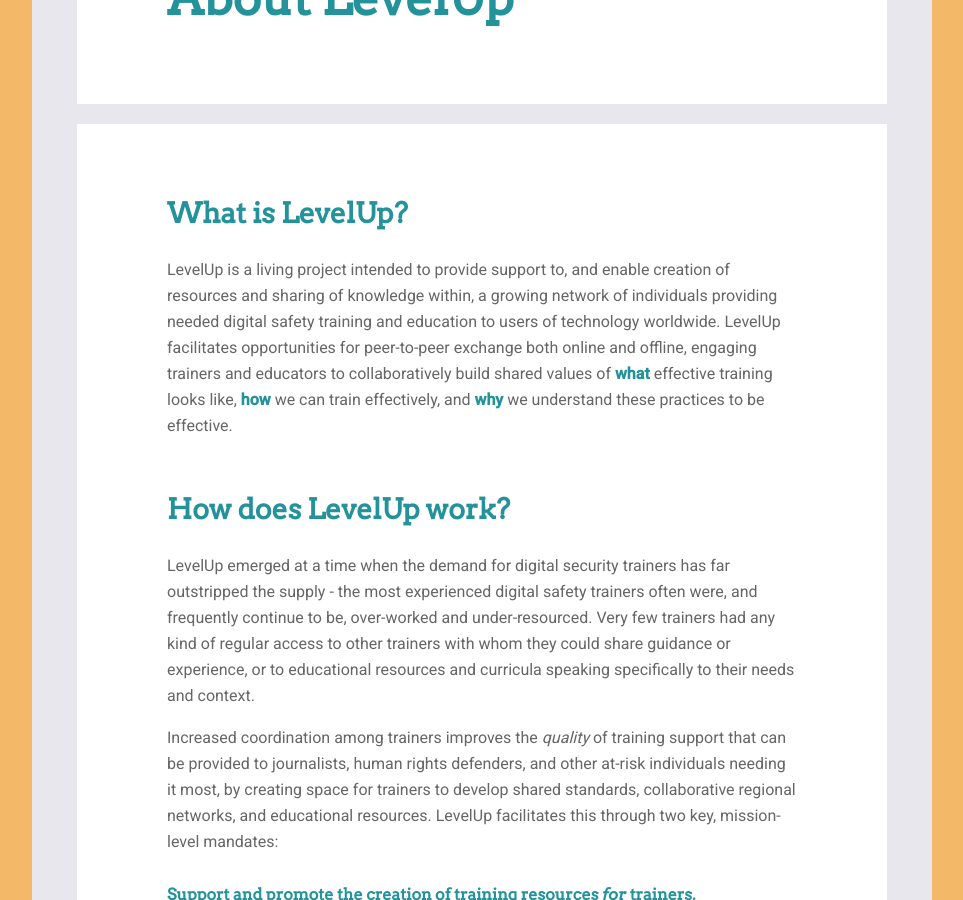
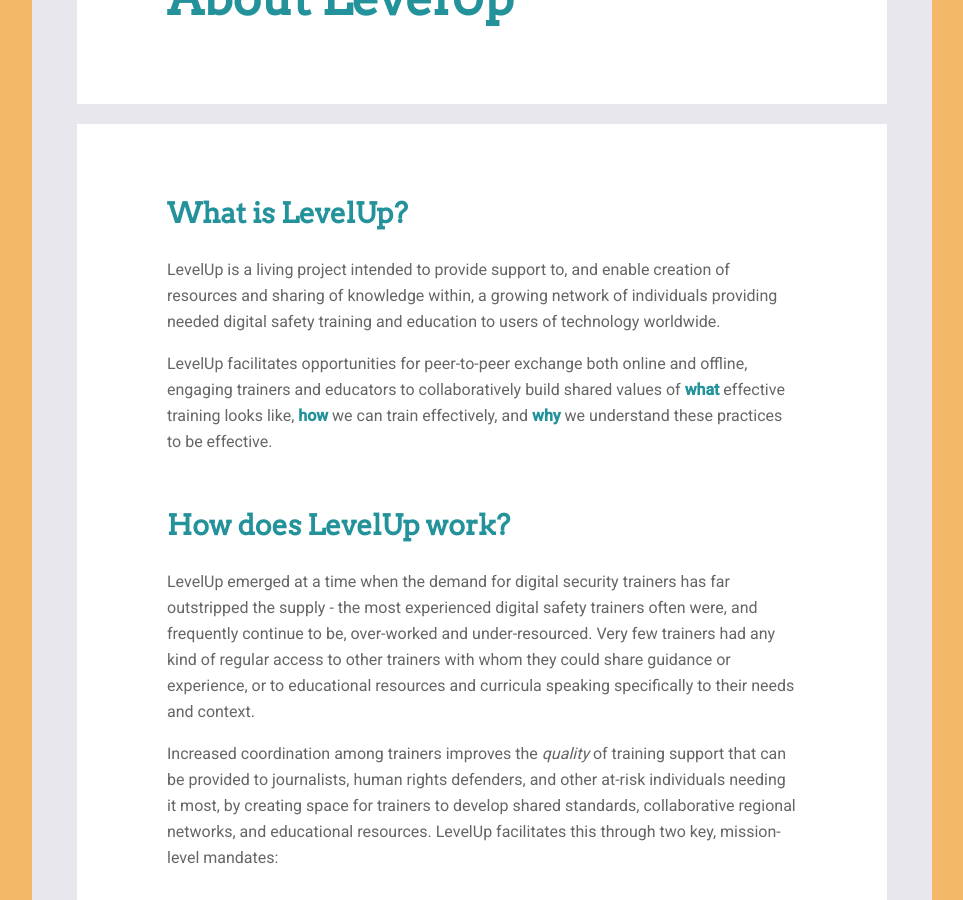
Before and after one commit to levelupcc/level-up, a Jekyll site: the page built from _pages/about/about.md, in a window 1280 px wide and 900 px high, scrolled down 372 px. Shown: the whole window, without its empty margins (158-1121 px from the left). Built offline with Jekyll 4.4.1, drawn with Linux system fonts in a browser that asks for light colours; a script that is not in the unit is left out; comment, search, counter and statistics services are not loaded.

Commit message:
added para breaks to about levelup

```diff
--- a/_pages/about/about.md
+++ b/_pages/about/about.md
@@ -7,7 +7,9 @@
 breadcrumb: About
 ---
 ### What is LevelUp?
-LevelUp is a living project intended to provide support to, and enable creation of resources and sharing of knowledge within, a growing network of individuals providing needed digital safety training and education to users of technology worldwide. LevelUp facilitates opportunities for peer-to-peer exchange both online and offline, engaging trainers and educators to collaboratively build shared values of **what** effective training looks like, **how** we can train effectively, and **why** we understand these practices to be effective.
+LevelUp is a living project intended to provide support to, and enable creation of resources and sharing of knowledge within, a growing network of individuals providing needed digital safety training and education to users of technology worldwide.
+
+LevelUp facilitates opportunities for peer-to-peer exchange both online and offline, engaging trainers and educators to collaboratively build shared values of **what** effective training looks like, **how** we can train effectively, and **why** we understand these practices to be effective.
 <br><br>
 
 ### How does LevelUp work?
@@ -20,6 +22,6 @@
 
 ##### Facilitate and coordinate a global network.
 The global LevelUp network is comprised of actively practicing digital safety trainers, as well as others who contribute effort towards the development of digital safety education, in more than **40 countries** across Latin America, Asia, Eurasia, Africa, and the Middle East. This growing network regularly engages with the project through an [active email list](), [thematic webinar events](), [online privacy and freedom of expression events](), active participation in training-of-trainers (ToT) events, and [content creation and localization sprints]().
-
+<br><br>
 By working to create a thriving global network of trainers, educators, and practitioners who are able to more widely share knowledge, experiences, and resources with other, LevelUp hopes to in turn foster a generation of users who are able to practice digital safety more *effortlessly*, *holistically*, and *mindfully*.
 <br><br>
```
